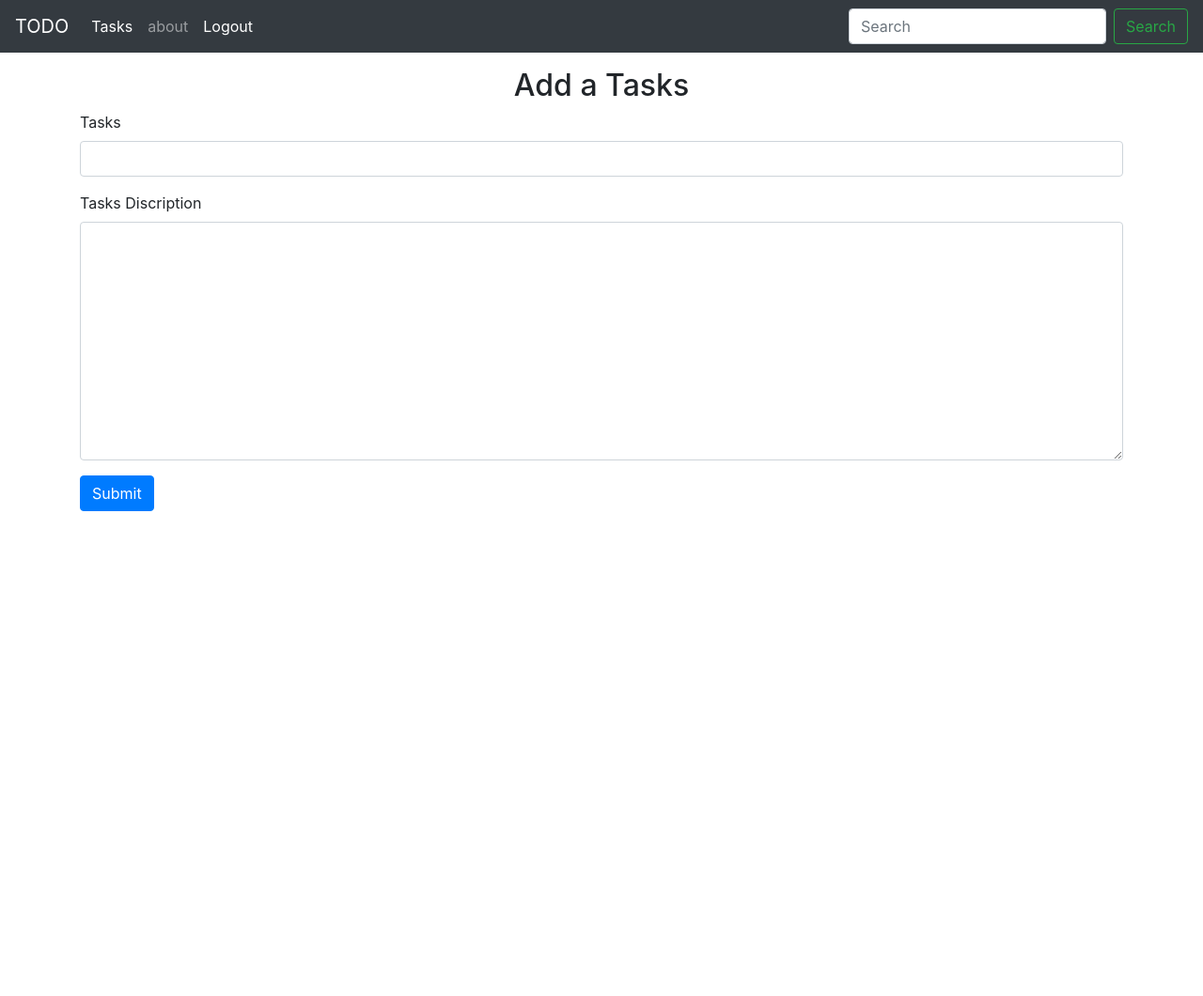
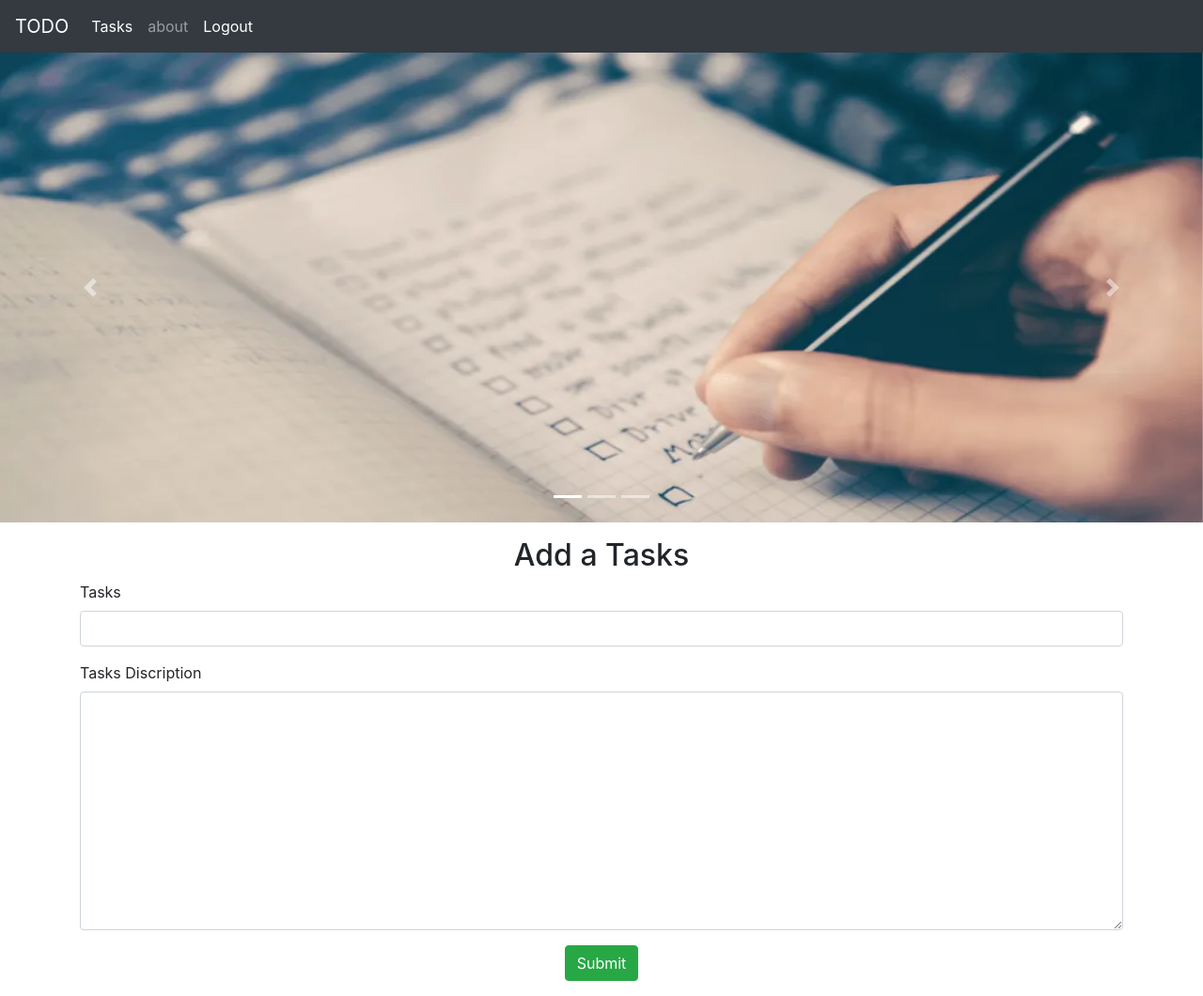
Before and after one commit to Solofighter3/firstcontributer, a Django app: page /index in a window 1280 px wide. Shown: the whole page at 94% size. Before the commit the page ends 544 px from the top, so only its background shows below. Run offline with Django 4.2, Linux system fonts and the light colour scheme; some libraries are stand-ins or nearby versions.

Commit message:
venv commit

```diff
--- a/templates/index.html
+++ b/templates/index.html
@@ -1,4 +1,5 @@
 <!doctype html>
+{% load static %}
 <html lang="en">
   <head>
     <!-- Required meta tags -->
@@ -11,11 +12,8 @@
     <title>Hello, world!</title>
   </head>
   <body>
-  <nav class="navbar navbar-expand-lg navbar-dark bg-dark">
+<nav class="navbar navbar-expand-lg navbar-dark bg-dark d-flex flex-row justify-content-between">
   <a class="navbar-brand" href="#">TODO</a>
-  <button class="navbar-toggler" type="button" data-toggle="collapse" data-target="#navbarSupportedContent" aria-controls="navbarSupportedContent" aria-expanded="false" aria-label="Toggle navigation">
-    <span class="navbar-toggler-icon"></span>
-  </button>
 
   <div class="collapse navbar-collapse" id="navbarSupportedContent">
     <ul class="navbar-nav mr-auto">
@@ -30,10 +28,6 @@
       </li>
 
       </ul>
-    <form class="form-inline my-2 my-lg-0">
-      <input class="form-control mr-sm-2" type="search" placeholder="Search" aria-label="Search">
-      <button class="btn btn-outline-success my-2 my-sm-0" type="submit">Search</button>
-    </form>
   </div>
 </nav>
 {% if messages %}
@@ -46,9 +40,35 @@
 </div>
 {% endfor %}
 {% endif %}
-<div class="container my-3">
+<div id="carouselExampleIndicators" class="carousel slide" data-ride="carousel">
+  <ol class="carousel-indicators">
+    <li data-target="#carouselExampleIndicators" data-slide-to="0" class="active"></li>
+    <li data-target="#carouselExampleIndicators" data-slide-to="1"></li>
+    <li data-target="#carouselExampleIndicators" data-slide-to="2"></li>
+  </ol>
+  <div class="carousel-inner">
+    <div class="carousel-item active">
+      <img class="d-block w-100" src="{% static 'img/Priority-Lists-Featured.webp' %}" height="500px" alt="First slide">
+    </div>
+    <div class="carousel-item">
+      <img class="d-block w-100" src="{% static 'img/list2.jpg' %}" height="500px" alt="Second slide">
+    </div>
+    <div class="carousel-item">
+      <img class="d-block w-100" src="{% static 'img/list3.jpg' %}" height="500px" alt="Third slide">
+    </div>
+  </div>
+  <a class="carousel-control-prev" href="#carouselExampleIndicators" role="button" data-slide="prev">
+    <span class="carousel-control-prev-icon" aria-hidden="true"></span>
+    <span class="sr-only">Previous</span>
+  </a>
+  <a class="carousel-control-next" href="#carouselExampleIndicators" role="button" data-slide="next">
+    <span class="carousel-control-next-icon" aria-hidden="true"></span>
+    <span class="sr-only">Next</span>
+  </a>
+</div>
+<div class="container my-3 d-flex flex-column align-items-center">
   <h2 class="text-center">Add a Tasks {{name}}</h2>
- <form method="post" action="/index">
+ <form method="post" action="/index" class="w-100 d-flex flex-column " >
    {% csrf_token %}
   <div class="form-group">
     <label for="exampleInputEmail1">Tasks</label>
@@ -58,7 +78,7 @@
     <label for="exampleFormControlTextarea1">Tasks Discription</label>
     <textarea class="form-control" name="desc" id="exampleFormControlTextarea1" rows="10"></textarea>
   </div>
-  <button type="submit" class="btn btn-primary">Submit</button>
+  <button type="submit" class="btn btn-success  d-flex align-self-center">Submit</button>
 </form>
 </div>
     <!-- Optional JavaScript -->
--- a/todo/settings.py
+++ b/todo/settings.py
@@ -117,6 +117,10 @@ USE_TZ = True
 # https://docs.djangoproject.com/en/4.2/howto/static-files/
 
 STATIC_URL = 'static/'
+STATICFILES_DIRS = [
+    BASE_DIR / "static",
+]
+
 
 # Default primary key field type
 # https://docs.djangoproject.com/en/4.2/ref/settings/#default-auto-field
```
Also changed, not shown: db.sqlite3, static/img/Priority-Lists-Featured.webp (added), static/img/list2.jpg (added), static/img/list3.jpg (added).
